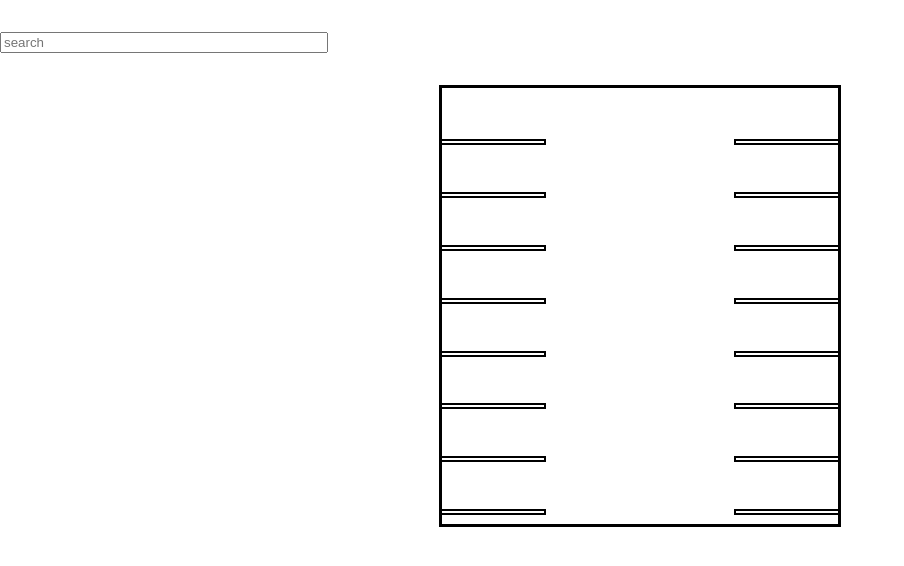
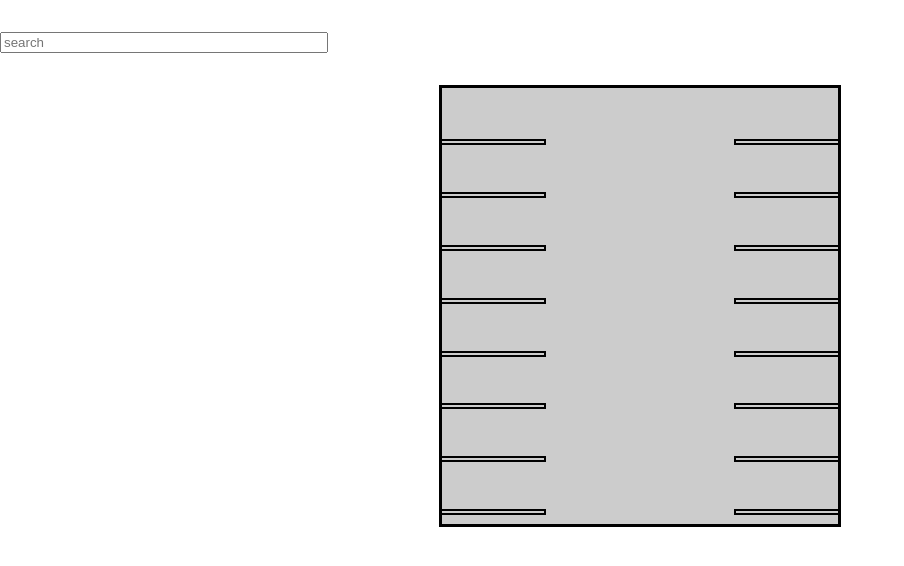
Before and after one commit to edgarfinn/React-Mixcloud-Finder, a React (Create React App) app: page / in a window 1280 px wide. Shown: the top 566 px of the page, without its empty margins (0-904 px from the left). Built offline with nearby package versions, Linux system fonts and the light colour scheme.

Commit message:
#2 darken empty rack background

```diff
--- a/src/components/EmptyRack/empty_rack.css
+++ b/src/components/EmptyRack/empty_rack.css
@@ -3,6 +3,7 @@
 }
 
 .empty-unit {
+  background-color: rgba(0,0,0,0.2);
   position: relative;
   width: 100%;
   height: 1.4cm;
--- a/src/components/EmptyRack/empty_rack.js
+++ b/src/components/EmptyRack/empty_rack.js
@@ -1,15 +1,17 @@
 import React from 'react';
 import './empty_rack.css';
+import EmptySpacer from '../EmptySpacer/empty_spacer';
 
 const EmptyRack = () => {
   let rackContainer = [];
   while(rackContainer.length < 20) {
+    const lastInRack = rackContainer.length > 18;
+    console.log();
     const EmptyUnit =
     <li key={rackContainer.length} className="empty-unit">
-        <div className="empty-spacer">
-          <div className="empty-ridge empty-ridge-left"></div>
-          <div className="empty-ridge empty-ridge-right"></div>
-        </div>
+      {!lastInRack &&
+        <EmptySpacer />
+      }
     </li>;
     rackContainer.push(EmptyUnit);
   }
```
